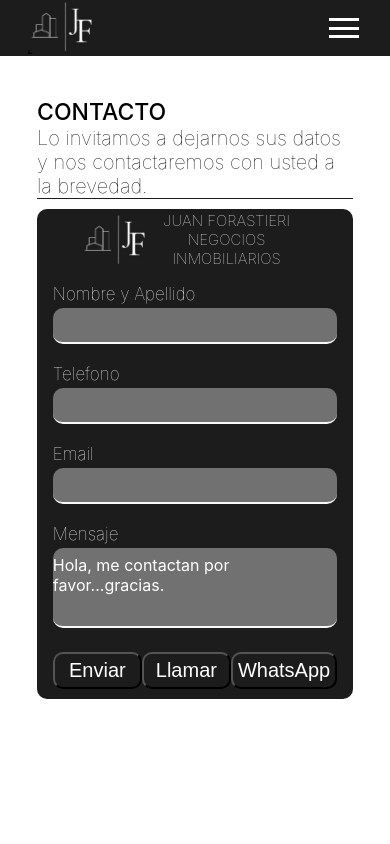
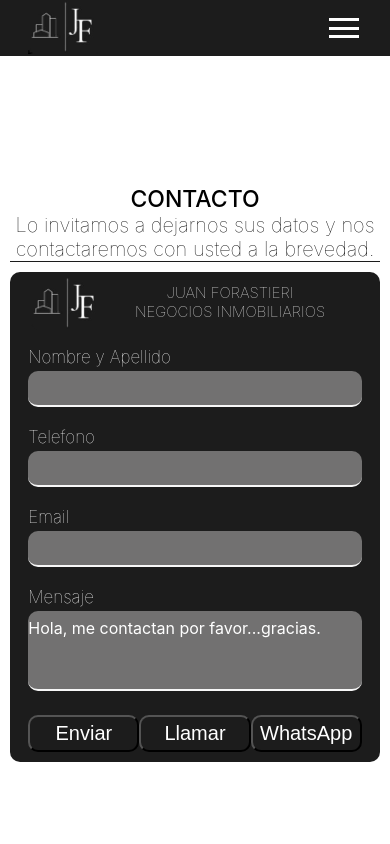
Before and after one commit to fmarcos38/Frontend_Inmobiliaria_JF, a React (Create React App) app: page /contacto in a window 390 px wide. Shown: the top 844 px of the page. Built offline with nearby package versions, Linux system fonts and the light colour scheme.

Commit message:
detalle prop

```diff
--- a/src/App.js
+++ b/src/App.js
@@ -8,6 +8,7 @@ import PropsAlquiler from './paginas/PropsAlquiler';
 import NosotrosPage from './paginas/Nosotros';
 import Contactanos from './paginas/Contactanos';
 import DetalleProp from './paginas/DetallePropiedad';
+import FavoritosPage from './paginas/Favoritos';
 import './App.css';
 
 function App() {
@@ -24,6 +25,7 @@ function App() {
           <Route path='/alquiler' element={<PropsAlquiler />} />
           <Route path='/nosotros' element={<NosotrosPage/>} />
           <Route path='/detalle/:id' element={<DetalleProp/>} />
+          <Route path='/favoritos' element={<FavoritosPage/>} />
         </Routes>
 
         <Footbar />
--- /dev/null
+++ b/src/componentes/ListaFavoritos/estilos.css
@@ -0,0 +1,18 @@
+.cont-listaProps-fav{
+    width: 80%;
+    display: flex;
+    flex-direction: column;
+    justify-content: center;
+    align-items: center;
+}
+.titulo-lista-props-fav{
+    margin: 10px 0 10px 0;
+}
+.cont-card-lista-props{
+    width: 90%;
+    height: auto;
+    display: flex;
+    flex-wrap: wrap; /* para el orden de las CARDS */
+    justify-content: center;
+    align-items: center;
+}
--- a/src/componentes/formularioContacto/estilos.css
+++ b/src/componentes/formularioContacto/estilos.css
@@ -1,44 +1,11 @@
-.cont-form-contacto {
+.formulario-contacto {
     width: 100%;
-    min-height: 90vh;
-    display: flex;
-    flex-direction: column;
-    justify-content: start;
-    align-items: center;
-}
-.cont-titulo {
-    width: 80%;
-    height: 100px;
-    display: flex;
-    flex-direction: column;
-    justify-content: center;
-    align-items: start;
-    border-bottom: solid 1px var(--color-negro);
-}
-.titulo {
-    font-size: 28px;
-    font-weight: 500;
-    margin: 0;
-}
-.texto-titulo {
-    font-size: 20px;
-    margin: 0;
-}
-.cont-formulario {
-    width: 80%;
-    display: flex;
-    justify-content: center;
-    align-items: center;
-}
-.formulario-contacto {
-    width: 50%;
     height: auto;
     display: flex;
     flex-direction: column;
     justify-content: center;
     align-items: center;
     border-radius: 10px;
-    margin-top: 10px;
     margin-bottom: 10px;
     background-color: var(--color-negro);
 }
@@ -50,7 +17,7 @@
     align-items: center;
 }
 .cont-titulo-formulario{
-    width: 50%;
+    width: 70%;
     height: 60px;
     display: flex;
     flex-direction: column;
@@ -64,7 +31,6 @@
     margin: 0;
 }
 .cont-logo-formaulario {
-    width: 20%;
     height: 60px;
     display: flex;
     justify-content: center;
@@ -161,12 +127,6 @@
 
 /* Responsive */
 @media screen and (max-width: 1200px) {
-    .cont-formulario {
-        width: 65%;
-    }
-    .cont-formulario {
-        margin-bottom: 20px;
-    }
     .formulario-contacto {
         width: 100%;
     }
@@ -184,18 +144,6 @@
     }
 }
 @media screen and (max-width: 600px) {
-    .cont-titulo {
-        width: 90%;
-        height: auto;
-    }
-    .titulo {
-        font-size: 23px;
-        font-weight: 500;
-        margin: 0;
-    }
-    .cont-formulario {
-        width: 90%;
-    }
     .formulario-contacto {
         width: 100%;
     }
--- a/src/componentes/formularioContacto/index.jsx
+++ b/src/componentes/formularioContacto/index.jsx
@@ -52,12 +52,6 @@ function FormularioContacto({tituloPublicacion, codigoReferencia}) {
 
 
     return (
-        <div className='cont-form-contacto'>
-            <div className='cont-titulo'>
-                <p className='titulo'>CONTACTO</p>
-                <p className='texto-titulo'>Lo invitamos a dejarnos sus datos y nos contactaremos con usted a la brevedad.</p>
-            </div>
-            <div className='cont-formulario'>
         <form onSubmit={() => { handleSubmit() }} className='formulario-contacto'>
             <div className='cont-logo-titulo-form'>
                 <div className='cont-logo-formaulario'>
@@ -116,8 +110,6 @@ function FormularioContacto({tituloPublicacion, codigoReferencia}) {
                 </button>
             </div>
         </form>
-            </div>
-        </div>
     )
 }
 
--- a/src/paginas/Contactanos/estilos.css
+++ b/src/paginas/Contactanos/estilos.css
@@ -5,3 +5,83 @@
     align-items: center;
     height: 100vh;
 }
+.cont-titulo-y-formulario{
+    width: 70%;
+    display: flex;
+    flex-direction: column;
+    justify-content: center;
+    align-items: center;
+}
+.cont-titulo {
+    width: 80%;
+    height: 100px;
+    display: flex;
+    flex-direction: column;
+    justify-content: center;
+    align-items: start;
+    margin-bottom: 10px;
+    border-bottom: solid 1px var(--color-negro);
+}
+.titulo {
+    font-size: 28px;
+    font-weight: 500;
+    margin: 0;
+}
+.texto-titulo {
+    font-size: 20px;
+    margin: 0;
+}
+.cont-formulario {
+    width: 80%;
+    display: flex;
+    justify-content: center;
+    align-items: center;
+}
+
+/* Responsive */
+@media screen and (max-width: 1200px) {
+    .cont-titulo-y-formulario {
+        margin-top: 20px;
+    }
+}
+@media screen and (max-width: 600px) {
+    .cont-titulo-y-formulario{
+        width: 95%;
+        margin: 0;
+    }
+    .cont-titulo {
+        width: 100%;
+        height: auto;
+        justify-content: center;
+        align-items: center;
+    }
+    .titulo {
+        font-size: 23px;
+        font-weight: 500;
+        margin: 0;
+    }
+    .texto-titulo {
+        text-align: center;
+    }
+    .cont-formulario {
+        width: 100%;
+    }
+
+}
+@media screen and (max-width: 365px) {
+    .cont-titulo {
+        width: 100%;
+        height: auto;
+        justify-content: center;
+        align-items: center;
+    }
+    .titulo {
+        font-size: 18px;
+        font-weight: 500;
+        margin: 0;
+    }
+    .texto-titulo {
+        text-align: center;
+        font-size: 18px;
+    }
+}
--- a/src/paginas/Contactanos/index.jsx
+++ b/src/paginas/Contactanos/index.jsx
@@ -6,7 +6,15 @@ import './estilos.css';
 function Contactanos() {
     return (
         <div className='contGralFormulario'>
-            <FormularioContacto />
+            <div className='cont-titulo-y-formulario'>
+            <div className='cont-titulo'>
+                <p className='titulo'>CONTACTO</p>
+                <p className='texto-titulo'>Lo invitamos a dejarnos sus datos y nos contactaremos con usted a la brevedad.</p>
+            </div>
+            <div className='cont-formulario'>
+                <FormularioContacto />
+            </div>
+            </div>
         </div>
     )
 }
--- a/src/paginas/DetallePropiedad/estilos.css
+++ b/src/paginas/DetallePropiedad/estilos.css
@@ -1,12 +1,10 @@
 .contGralDetalle{
-    position: relative;
-    top: 80px;
     width: 100%;
     height: auto;
     display: flex;
     justify-content: center;
     align-items: start; /* eje y */
-    margin-bottom: 80px;
+    background-color: rgb(216, 215, 215);
 }
 .cont-detail{
     width: 95%;
@@ -131,10 +129,11 @@
     justify-content: center;
     align-items: center;
 }
-.cont-form-contacto{
-    top: 60px;
-    width: 25%;
+.cont-form-contacto-detalle{
+    width: 28%;
     height: 700px;
+    display: flex;
+    align-items: stretch;
 }
 .info-textos{
     width: 35%;
@@ -190,27 +189,27 @@
     min-height: 380px;
     height: auto;
     border-radius: 20px;
-    background-color: #fff;
+    background-color: var(--color-negro);
 }
 .caracteristicas-prop{
     width: 47.5%;
     height: auto;
 }
 .titulo-descrip-prop {
-    color: var(--color-negro-logo);
+    color: var(--color-blanco);
     font-size: 28px;
     font-weight: 200;
     margin: 0;
     padding: 15px;
     width: 90%;
-    border-bottom: 1px solid var(--color-negro-logo);
+    border-bottom: 1px solid var(--color-blanco);
 }
 .p-descrip-detalle{
     font-size: 20px;
     font-family: 'Lucida Sans', 'Lucida Sans Regular', 'Lucida Grande', 'Lucida Sans Unicode', Geneva, Verdana, sans-serif ;
     font-weight: 300;
     padding: 5px 20px;
-    color: rgb(63, 63, 63);
+    color: var(--color-blanco);
 }
 .col-descrip-prop{
     width: 100%;
@@ -229,14 +228,14 @@
     width: 88%;
     display: flex;
     justify-content: space-around;
-    background-color: var(--color-gris);
+    background-color: rgb(216, 215, 215);
     margin-top: 3px;
 
 }
 .p-col-1 {
     font-size: 20px;
-    font-weight: 300;
-    color: rgb(63, 63, 63);
+    font-weight: 500;
+    color: black;
 }
 /* para formulario */
 .formulario-detalle{
@@ -307,8 +306,8 @@
         margin-top: 15px;
     }
     /* cont form */
-    .cont-form-contacto{
-        width: 60%;
+    .cont-form-contacto-detalle{
+        width: 80%;
         height: auto;
         margin-top: 20px;
         margin-bottom: 20PX;
@@ -452,8 +451,8 @@
         width: 100%;
     }
     /* cont form */
-    .cont-form-contacto{
-        width: 90%;
+    .cont-form-contacto-detalle{
+        width: 95%;
         height: auto;
         margin-top: 20px;
         margin-bottom: 20PX;
@@ -493,7 +492,7 @@
     }
     /* mapa */
     .cont-map{
-    width: 90%;
+    width: 95%;
     height: 550px;
     margin-top: 0px;
     }
--- a/src/paginas/DetallePropiedad/index.jsx
+++ b/src/paginas/DetallePropiedad/index.jsx
@@ -120,11 +120,11 @@ function DetalleProp(){
                         }
                     </div>
 
-                    <div className='cont-form-contacto'>
-                        {/* <FormularioContacto
+                    <div className='cont-form-contacto-detalle'>
+                        <FormularioContacto
                             tituloPublicacion={propiedad.tituloPublicacion}
                             codigoReferencia={propiedad.codigoReferencia}
-                        /> */}
+                        />
                     </div>
                 </div>
 
--- a/src/paginas/Favoritos/estilos.css
+++ b/src/paginas/Favoritos/estilos.css
@@ -1,12 +1,9 @@
 .cont-page-favoritos{
-    position: relative;
-    top: 80px;
     width: 100%;
     min-height: 90vh;
     display: flex;
     justify-content: center;
     align-items: center;
     text-align: center;
-    margin-bottom: 80px;
     background-color: var(--color-gris);
 }
--- a/src/paginas/Favoritos/index.jsx
+++ b/src/paginas/Favoritos/index.jsx
@@ -1,5 +1,5 @@
 import React, {useEffect, useState} from 'react'
-import ListaFavoritos from '../../components/ListaFavoritos';
+import ListaFavoritos from '../../componentes/ListaFavoritos';
 import './estilos.css'
 
 function FavoritosPage() {
```
Also changed, not shown: src/componentes/ListaFavoritos/index.jsx (added, +48 -0 lines). Lines whose indentation alone changed are shown as unchanged.
